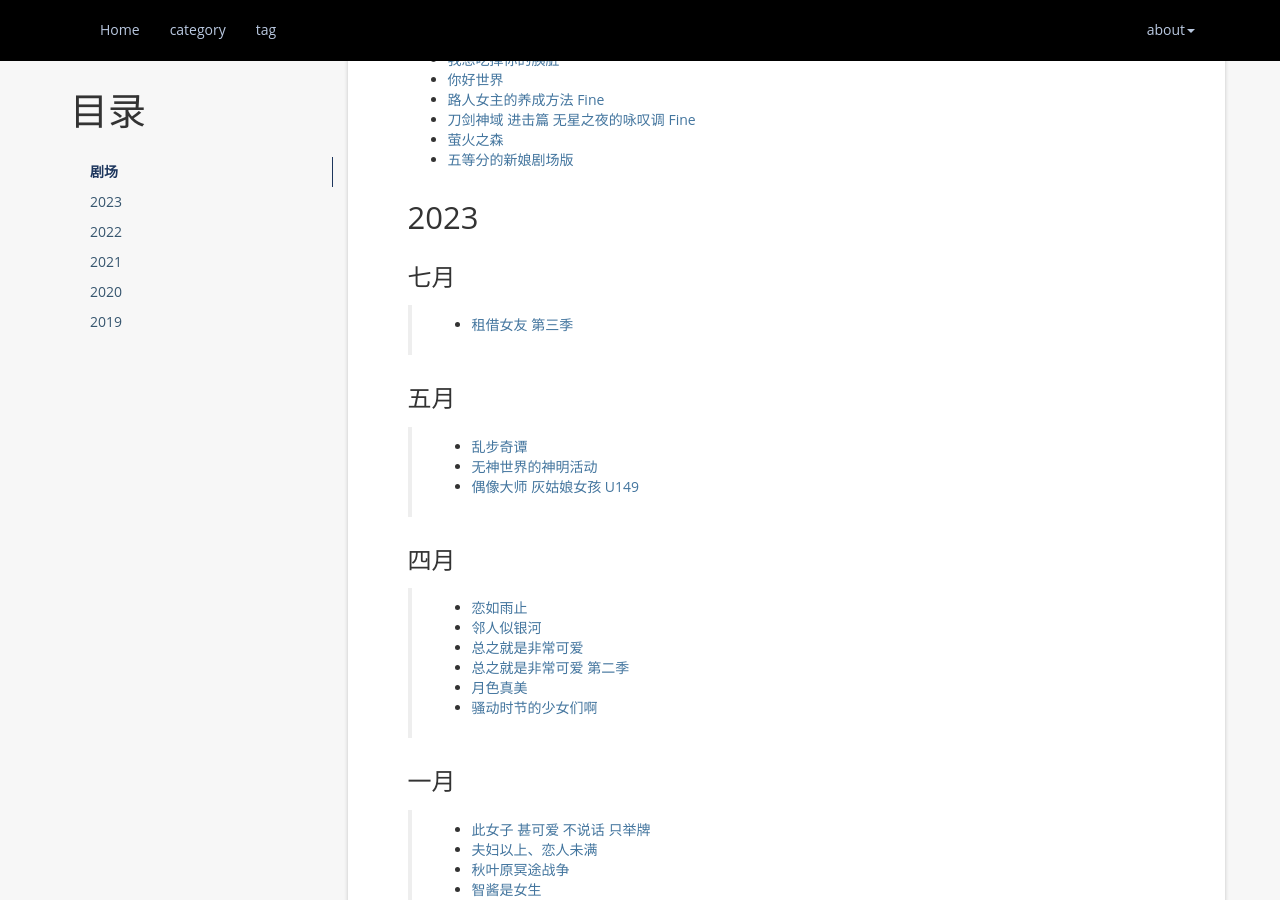
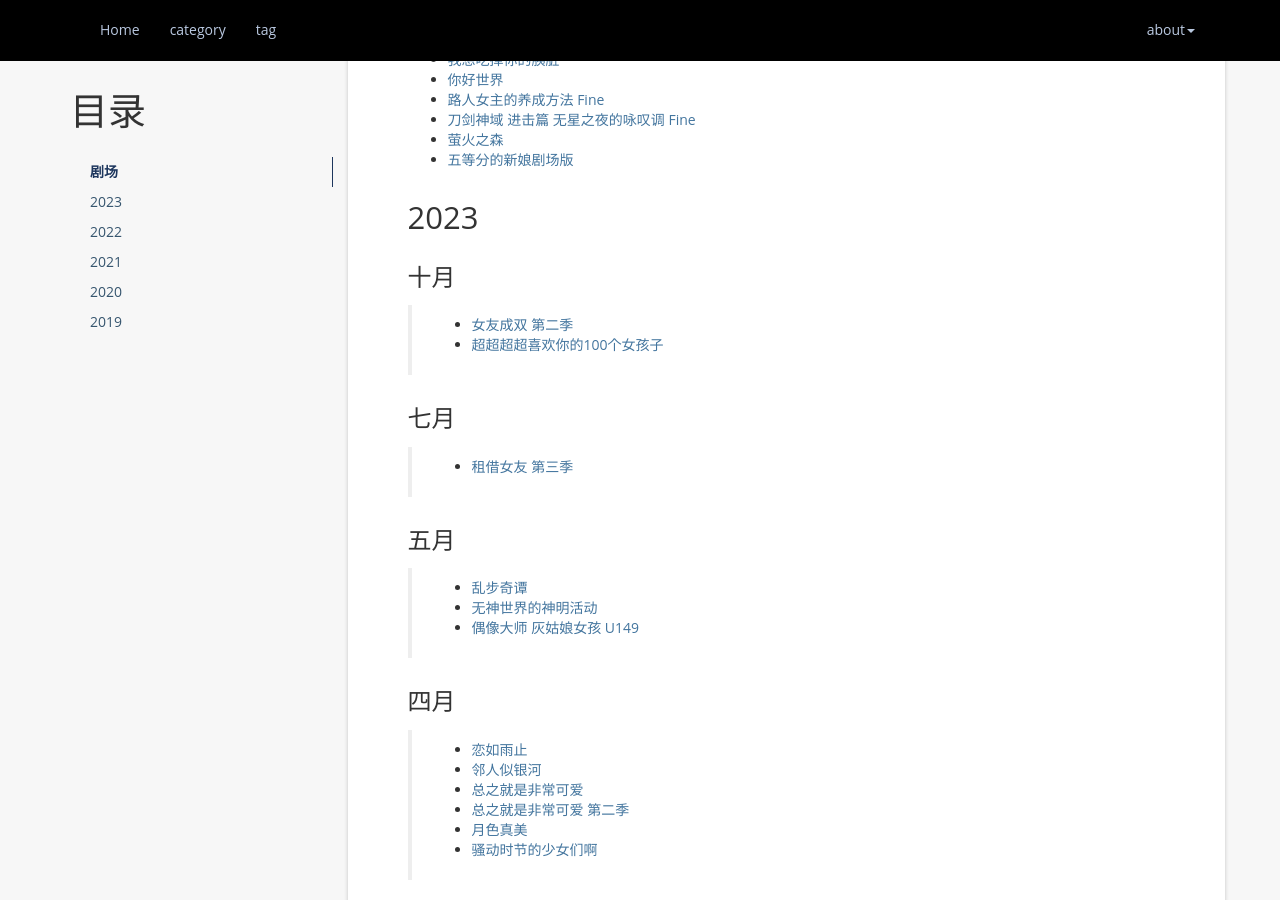
Before and after one commit to atgtahub/atgtahub.github.io, a Jekyll site: the page built from about/bangumi.md, in a window 1280 px wide and 900 px high, scrolled down 584 px. Built offline with Jekyll 4.4.1, drawn with Linux system fonts in a browser that asks for light colours; a script that is not in the unit is left out; comment, search, counter and statistics services are not loaded.

Commit message:
refactor(about): bangumi.md

```diff
--- a/about/bangumi.md
+++ b/about/bangumi.md
@@ -26,6 +26,11 @@ permalink: /bangumi
 
 ## 2023
 
+
+### 十月
+
+> + <a href="https://www.agemys.org/detail/20230212" target="_blank">女友成双 第二季</a>
+> + <a href="https://www.agemys.org/detail/20230232" target="_blank">超超超超喜欢你的100个女孩子</a>
 
 
 ### 七月
```
